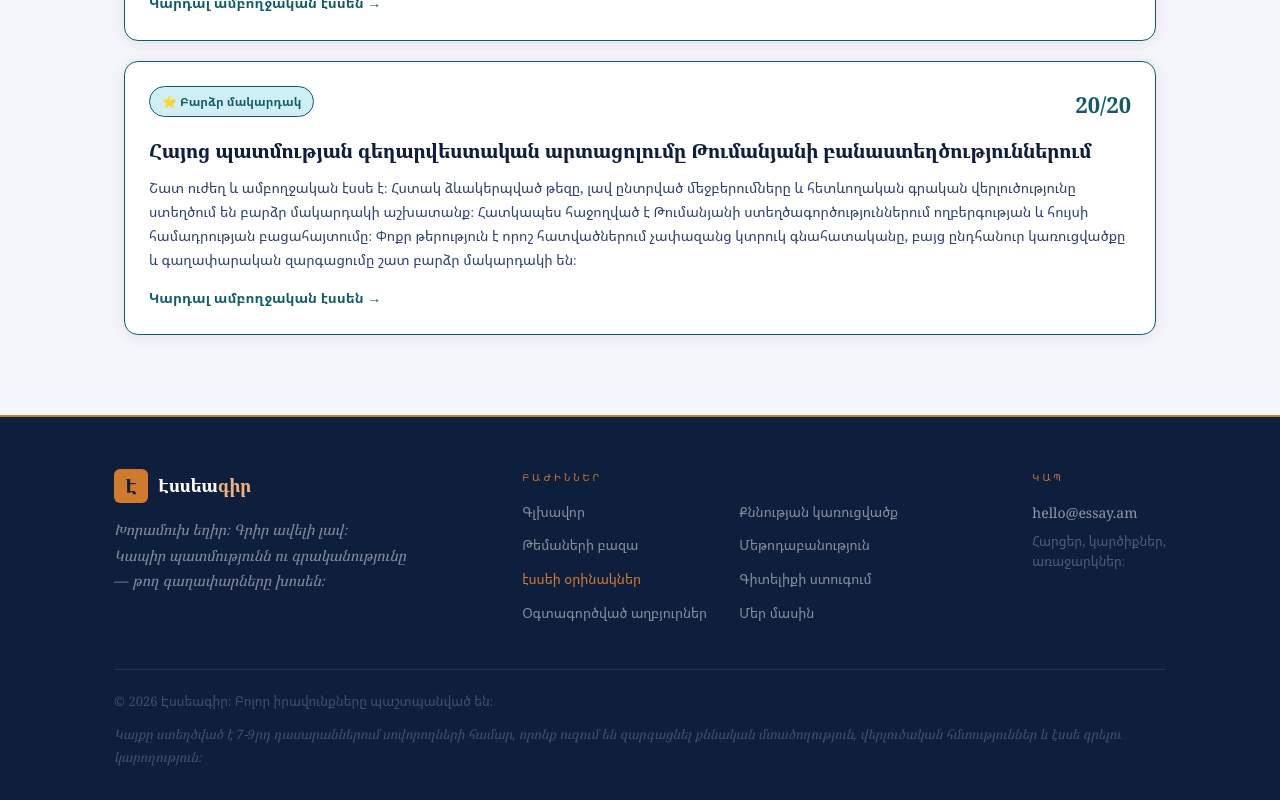
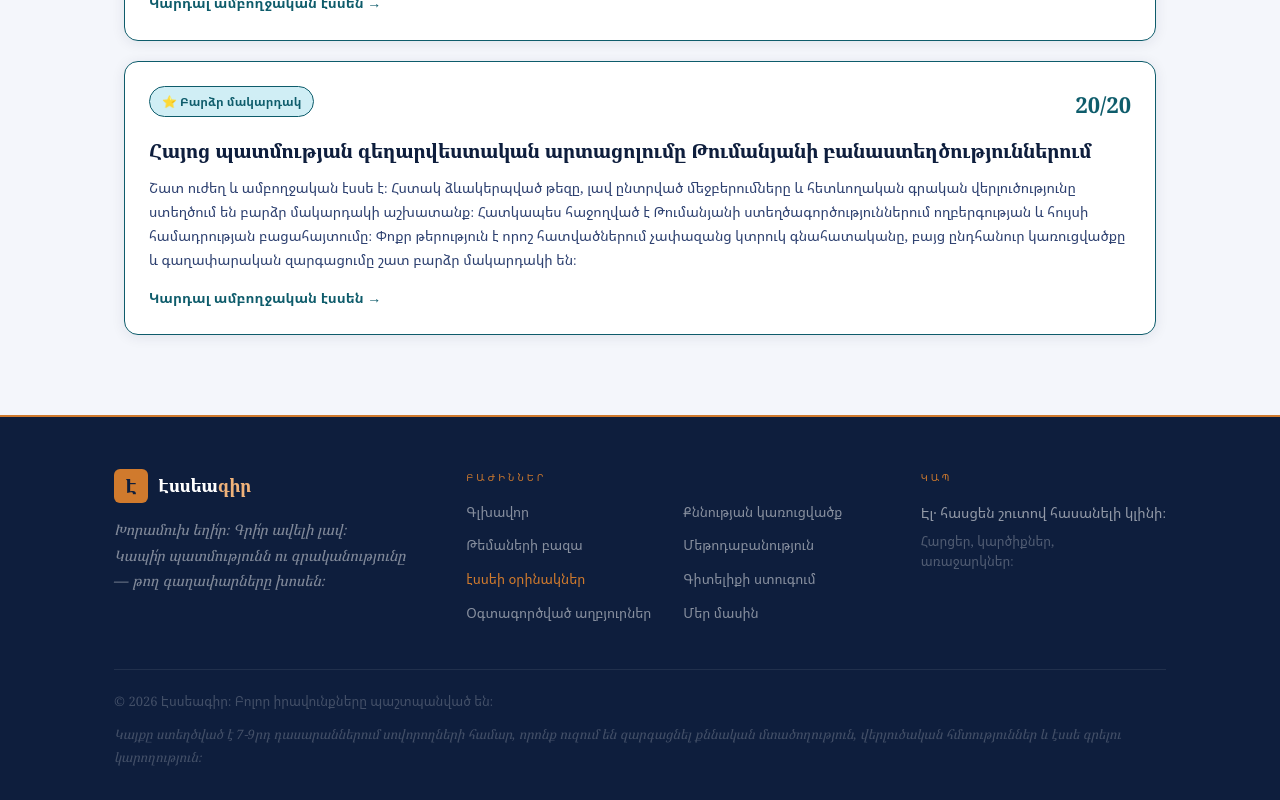
Before and after one commit to ChybArm/edu-info, a React (Vite) app: page /essay-examples in a window 1280 px wide. Shown: the part 1159-1959 px from the top of the page. Built offline with nearby package versions, Linux system fonts and the light colour scheme.

Commit message:
fix browser tab title11

```diff
--- a/src/components/Footer.jsx
+++ b/src/components/Footer.jsx
@@ -62,8 +62,8 @@ export default function Footer() {
               margin: 0,
               fontFamily: 'var(--font-display)',
             }}>
-              Խորամուխ եղիր։ Գրիր ավելի լավ։<br />
-              Կապիր պատմությունն ու գրականությունը — թող գաղափարները խոսեն։
+              Խորամուխ եղի՛ր։ Գրի՛ր ավելի լավ։<br />
+              Կապի՛ր պատմությունն ու գրականությունը — թող գաղափարները խոսեն։
             </p>
           </div>
 
@@ -107,7 +107,7 @@ export default function Footer() {
               marginBottom: '14px',
             }}>Կապ</div>
             <a
-              href="mailto:hello@sharardutyun.am"
+              href="mailto:hello@essay.am"
               style={{
                 fontSize: '14px',
                 color: 'rgba(255,255,255,0.55)',
@@ -117,7 +117,7 @@ export default function Footer() {
                 transition: 'color 0.2s',
               }}
             >
-              hello@essay.am
+              Էլ․ հասցեն շուտով հասանելի կլինի։
             </a>
             <p style={{
               fontSize: '13px',
```
